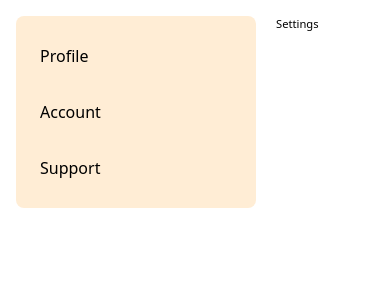
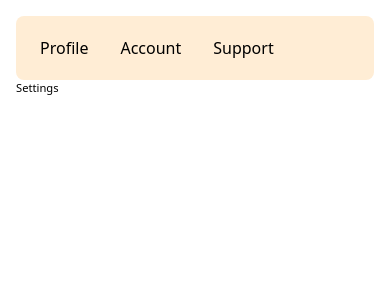
Before and after one commit to AbdullahAshraff/learning-system, a React (Vite) app: page /settings in a window 390 px wide. Shown: the top 300 px of the page. Built offline with nearby package versions, Linux system fonts and the light colour scheme.

Commit message:
made layout responsive

```diff
--- a/src/pages/settings/layout/SettingsLayout.jsx
+++ b/src/pages/settings/layout/SettingsLayout.jsx
@@ -5,7 +5,7 @@ const SettingsLayout = () => {
   return (
     <>
       <div
-        className="grid  m-4 gap-5"
+        className="md:grid m-4 gap-5"
         style={{
           gridTemplateColumns: 'auto 3fr',
         }}
--- a/src/pages/settings/layout/SettingsNav.jsx
+++ b/src/pages/settings/layout/SettingsNav.jsx
@@ -27,9 +27,14 @@ const SettingsNav = () => {
   };
 
   return (
-    <div className="grid gap-2 bg-orange-100 p-4 pl-3 w-60 rounded-lg">
-      {renderMenuItems()}
-    </div>
+    <>
+      <div className="md:grid hidden gap-2 bg-orange-100 p-4 pl-3 w-60 rounded-lg">
+        {renderMenuItems()}
+      </div>
+      <div className="flex flex-row md:hidden gap-2 bg-orange-100 p-2 pl-3 w-full rounded-lg overflow-auto">
+        {renderMenuItems()}
+      </div>
+    </>
   );
 };
 
```
